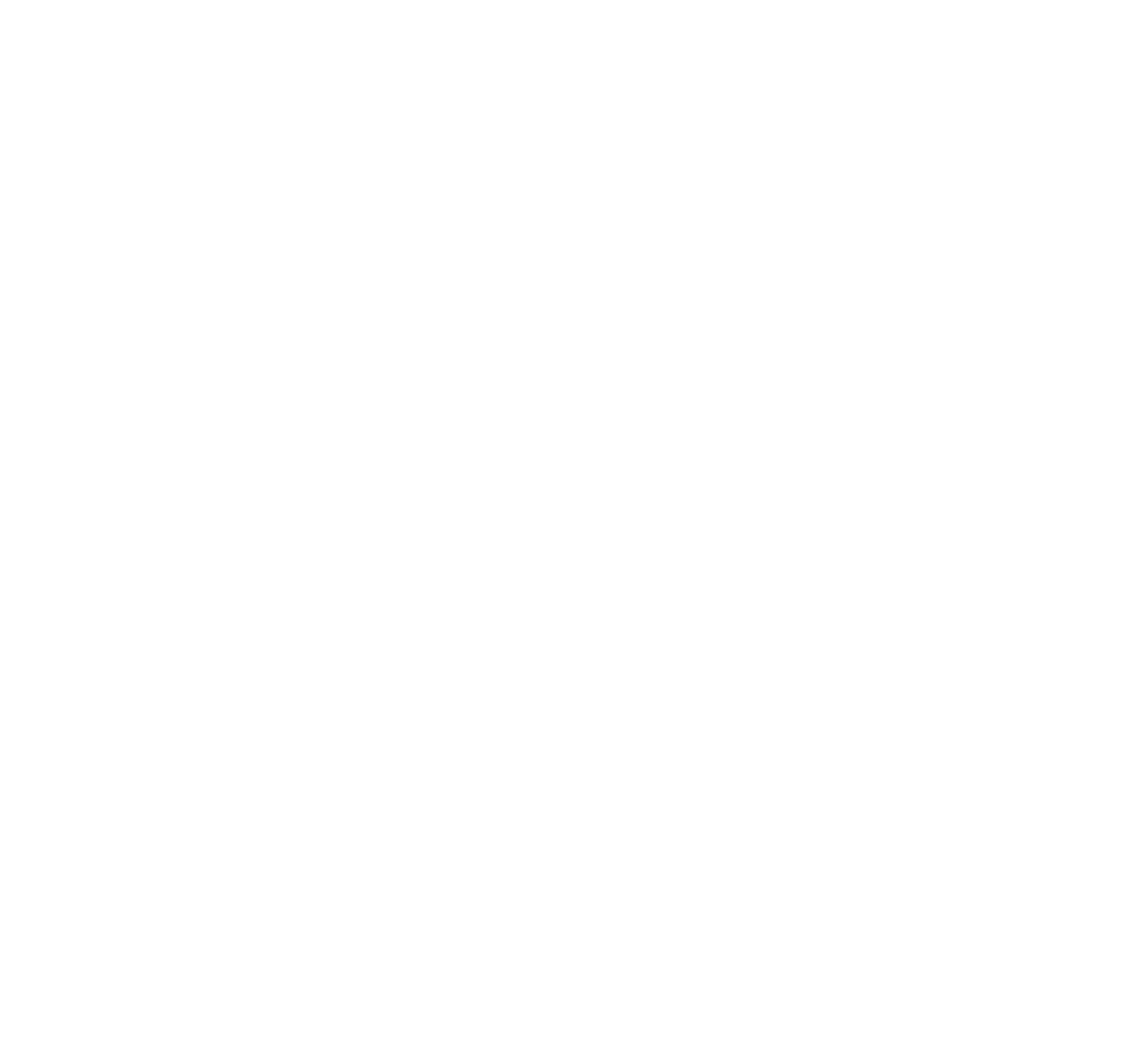
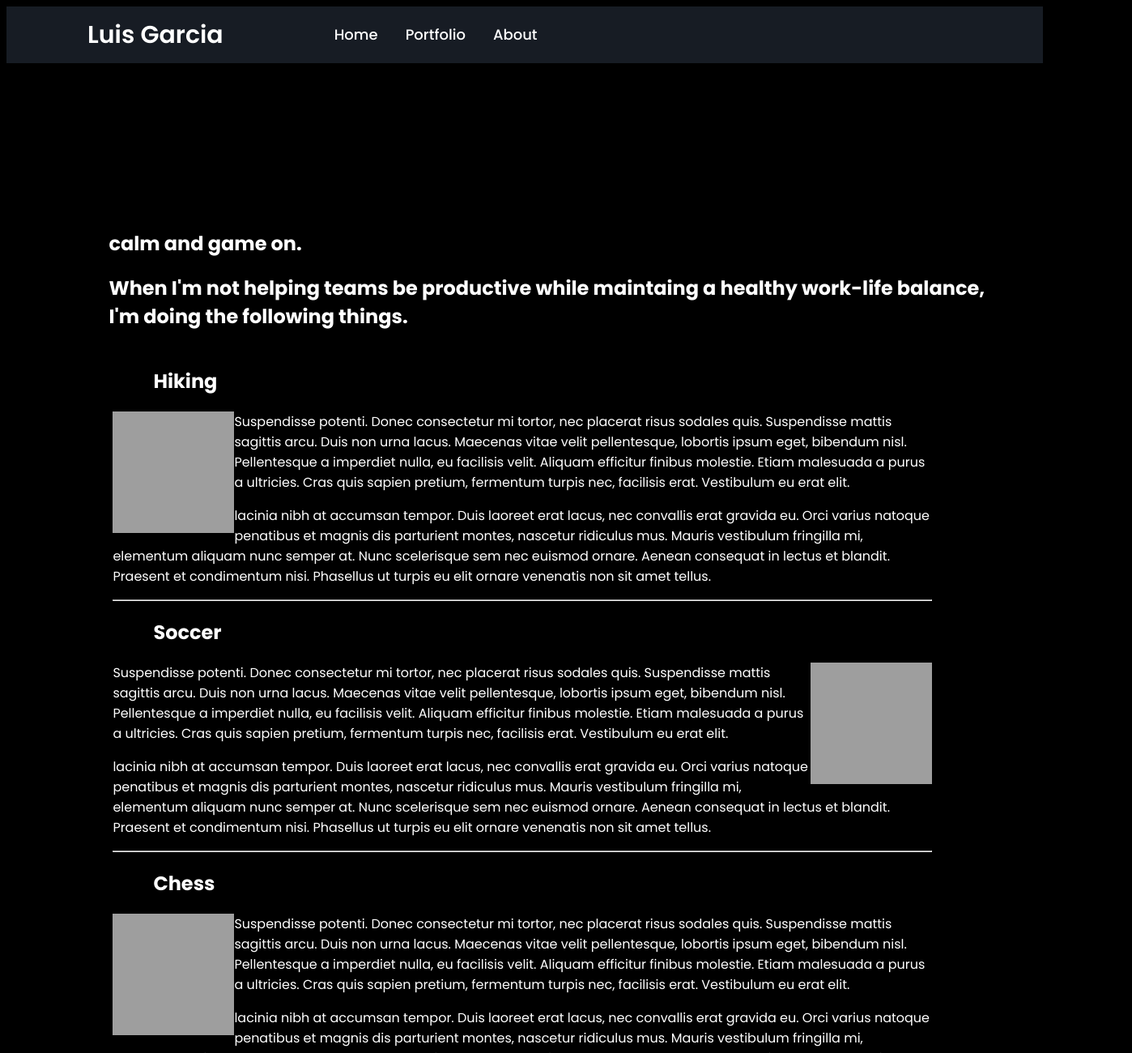
Before and after one commit to blazerrik/Block9, a plain HTML site: page personal_site/about.html in a window 1280 px wide. Shown: the top 1300 px of the page at 81% size, 1398 px wide, since content can reach past the window. Before the commit the page ends 800 px from the top, so only its background shows below. Drawn offline with nearby package versions, Linux system fonts and the light colour scheme; grey boxes are pictures that could not be loaded.

Commit message:
finish all the html and css

```diff
--- a/personal_site/about.html
+++ b/personal_site/about.html
@@ -0,0 +1,152 @@
+<!DOCTYPE html>
+<html lang="en">
+  <head>
+    <meta charset="UTF-8" />
+    <meta http-equiv="X-UA-Compatible" content="IE=edge" />
+    <meta name="viewport" content="width=device-width, initial-scale=1.0" />
+    <!-- External css -->
+    <link rel="stylesheet" href="style.css" />
+
+  </head>
+   <!-- header  -->
+  <header>
+    <div class="wrapper">
+      <nav>
+        <div class="content">
+        <div class="name"><a href="#">Luis Garcia</a></div>
+          <ul class="links">
+            <li><a href="index.html">Home</a></li>
+            <li><a href="portfolio.html">Portfolio</a></li>
+            <li><a href="about.html">About</a></li>
+          </ul>
+        </div>
+      </nav>
+    </div>
+
+</header>
+  <!-- body   -->
+  <body>
+
+    <article>
+        <div id="textAbout">
+            <P><h1> calm and game on.</h1></P>
+            <h2>When I'm not helping teams be productive while maintaing a healthy work-life balance,<br>
+                 I'm doing the following things.<br></h2>
+          </div>
+        <div class="cardAbout">
+            <div class="divCardTitle">
+                <h2> Hiking</h2></div>
+            <div class="formatCardDiv">
+                <div>
+                    <img class="img1"  src="https://arizona-content.usedirect.com/storage/gallery/0004/0044/5D7D5D32442F4F9E8FE5C6E9DFE24A57/large.jpg" alt="Hiking">
+                </div>
+                <div>
+                    <p>Suspendisse potenti. Donec consectetur mi tortor, nec placerat risus sodales quis. Suspendisse mattis sagittis arcu.
+                         Duis non urna lacus. Maecenas vitae velit pellentesque, lobortis ipsum eget, bibendum nisl. Pellentesque a imperdiet
+                          nulla, eu facilisis velit. Aliquam efficitur finibus molestie. Etiam malesuada a purus a ultricies. Cras quis sapien
+                          pretium, fermentum turpis nec, facilisis erat. Vestibulum eu erat elit.</p>
+
+                        <p> lacinia nibh at accumsan tempor. Duis laoreet erat lacus, nec convallis erat gravida eu.
+                        Orci varius natoque penatibus et magnis dis parturient montes, nascetur ridiculus mus. Mauris vestibulum
+                         fringilla mi, elementum aliquam nunc semper at. Nunc scelerisque sem nec euismod ornare. Aenean consequat
+                         in lectus et blandit. Praesent et condimentum nisi. Phasellus ut turpis eu elit ornare venenatis non sit amet tellus.</p>
+                </div>
+
+            </div>
+            <hr>
+        </div>
+
+        <div class="cardAbout">
+            <div class="divCardTitle">
+                <h2> Soccer</h2></div>
+            <div class="formatCardDiv">
+                <div>
+                    <img class="img2"  src="https://daily.jstor.org/wp-content/uploads/2018/06/soccer_europe_1050x700.jpg" alt="Hiking">
+                </div>
+                <div>
+                    <p>Suspendisse potenti. Donec consectetur mi tortor, nec placerat risus sodales quis. Suspendisse mattis sagittis arcu.
+                         Duis non urna lacus. Maecenas vitae velit pellentesque, lobortis ipsum eget, bibendum nisl. Pellentesque a imperdiet
+                          nulla, eu facilisis velit. Aliquam efficitur finibus molestie. Etiam malesuada a purus a ultricies. Cras quis sapien
+                          pretium, fermentum turpis nec, facilisis erat. Vestibulum eu erat elit.</p>
+
+                        <p> lacinia nibh at accumsan tempor. Duis laoreet erat lacus, nec convallis erat gravida eu.
+                        Orci varius natoque penatibus et magnis dis parturient montes, nascetur ridiculus mus. Mauris vestibulum
+                         fringilla mi, elementum aliquam nunc semper at. Nunc scelerisque sem nec euismod ornare. Aenean consequat
+                         in lectus et blandit. Praesent et condimentum nisi. Phasellus ut turpis eu elit ornare venenatis non sit amet tellus.</p>
+                </div>
+
+            </div>
+            <hr>
+        </div>
+
+        <div class="cardAbout">
+            <div class="divCardTitle">
+                <h2> Chess</h2></div>
+            <div class="formatCardDiv">
+                <div>
+                    <img class="img1"  src="https://upload.wikimedia.org/wikipedia/commons/thumb/6/6f/ChessSet.jpg/800px-ChessSet.jpg" alt="Hiking">
+                </div>
+                <div>
+                    <p>Suspendisse potenti. Donec consectetur mi tortor, nec placerat risus sodales quis. Suspendisse mattis sagittis arcu.
+                         Duis non urna lacus. Maecenas vitae velit pellentesque, lobortis ipsum eget, bibendum nisl. Pellentesque a imperdiet
+                          nulla, eu facilisis velit. Aliquam efficitur finibus molestie. Etiam malesuada a purus a ultricies. Cras quis sapien
+                          pretium, fermentum turpis nec, facilisis erat. Vestibulum eu erat elit.</p>
+
+                        <p> lacinia nibh at accumsan tempor. Duis laoreet erat lacus, nec convallis erat gravida eu.
+                        Orci varius natoque penatibus et magnis dis parturient montes, nascetur ridiculus mus. Mauris vestibulum
+                         fringilla mi, elementum aliquam nunc semper at. Nunc scelerisque sem nec euismod ornare. Aenean consequat
+                         in lectus et blandit. Praesent et condimentum nisi. Phasellus ut turpis eu elit ornare venenatis non sit amet tellus.</p>
+                </div>
+
+            </div>
+            <hr>
+        </div>
+
+        <div class="cardAbout">
+            <div class="divCardTitle">
+                <h2> Gamming</h2></div>
+            <div class="formatCardDiv">
+                <div>
+                    <img class="img2"  src="https://encrypted-tbn0.gstatic.com/images?q=tbn:ANd9GcQJXSLoBla5dIT4irdvFirlAdfZ8nXATMrgFA&usqp=CAU" alt="Hiking">
+                </div>
+                <div>
+                    <p>Suspendisse potenti. Donec consectetur mi tortor, nec placerat risus sodales quis. Suspendisse mattis sagittis arcu.
+                         Duis non urna lacus. Maecenas vitae velit pellentesque, lobortis ipsum eget, bibendum nisl. Pellentesque a imperdiet
+                          nulla, eu facilisis velit. Aliquam efficitur finibus molestie. Etiam malesuada a purus a ultricies. Cras quis sapien
+                          pretium, fermentum turpis nec, facilisis erat. Vestibulum eu erat elit.</p>
+
+                        <p> lacinia nibh at accumsan tempor. Duis laoreet erat lacus, nec convallis erat gravida eu.
+                        Orci varius natoque penatibus et magnis dis parturient montes, nascetur ridiculus mus. Mauris vestibulum
+                         fringilla mi, elementum aliquam nunc semper at. Nunc scelerisque sem nec euismod ornare. Aenean consequat
+                         in lectus et blandit. Praesent et condimentum nisi. Phasellus ut turpis eu elit ornare venenatis non sit amet tellus.</p>
+                </div>
+
+            </div>
+            <hr>
+        </div>
+
+
+    </article>
+  </body>
+  <!-- footer  -->
+  <footer class="footer">
+    <ul class="social-icon">
+      <li class="social-icon__item"><a class="social-icon__link" href="#*">
+          <ion-icon name="logo-facebook"></ion-icon>
+        </a></li>
+      <li class="social-icon__item"><a class="social-icon__link" href="#">
+          <ion-icon name="logo-twitter"></ion-icon>
+        </a></li>
+      <li class="social-icon__item"><a class="social-icon__link" href="#">
+          <ion-icon name="logo-linkedin"></ion-icon>
+        </a></li>
+      <li class="social-icon__item"><a class="social-icon__link" href="#">
+          <ion-icon name="logo-instagram"></ion-icon>
+        </a></li>
+    </ul>
+  </footer>
+  <script type="module" src="https://unpkg.com/ionicons@5.5.2/dist/ionicons/ionicons.esm.js"></script>
+  <script nomodule src="https://unpkg.com/ionicons@5.5.2/dist/ionicons/ionicons.js"></script>
+
+
+</html>
--- a/personal_site/style.css
+++ b/personal_site/style.css
@@ -179,3 +179,25 @@ nav .content .links{
   font-size: 1rem;
   font-weight: 300;
 }
+
+.cardAbout{
+  position: relative;
+  text-align: left;
+  height: 300px;
+  width: 80%;
+  top: 10%;
+  left: 10%;
+  color: #fff;
+  padding: 5px;
+}
+
+#textAbout{
+  position: relative;
+  text-align: justify;
+  top: 10%;
+  left: 10%;
+  color: #fff;
+
+
+
+ }
```
Also changed, not shown: personal_site/index.html (+3 -3 lines), personal_site/portfolio.html (+3 -3 lines).
